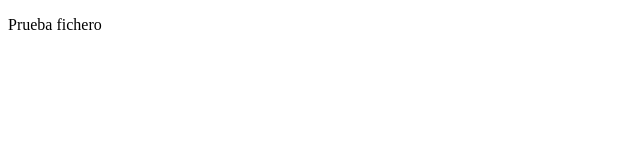
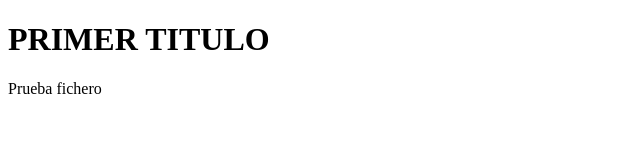
Before and after one commit to reposEntornos/proyectoIndex, a plain HTML site: page index.html in a window 1280 px wide. Shown: the whole page, without its empty margins (0-640 px from the left). Drawn offline with Linux system fonts and the light colour scheme.

Commit message:
Update index.html

```diff
--- a/index.html
+++ b/index.html
@@ -4,6 +4,7 @@
 	<title>Fichero html</title>
 </head>
 <body>
+	<h1> PRIMER TITULO </h1>
 	<p>Prueba fichero</p>
 </body>
 </html>
```
